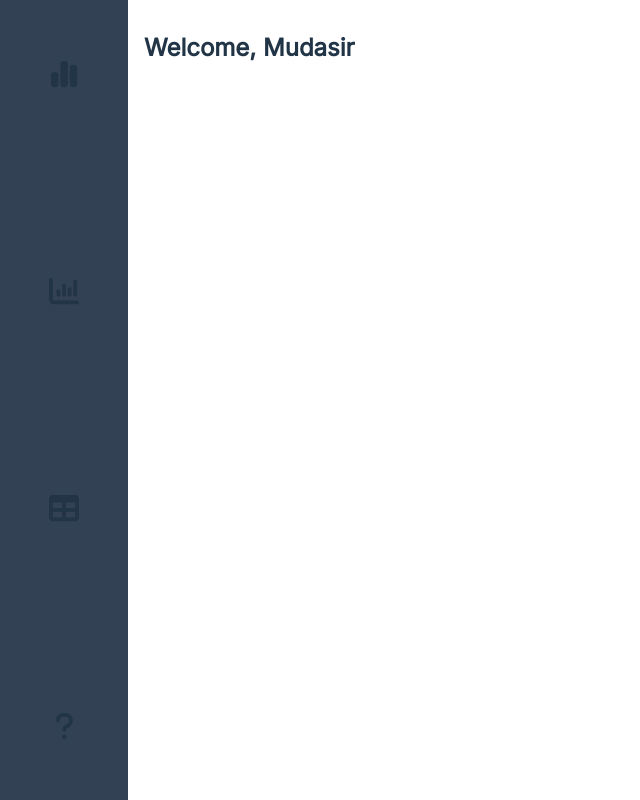
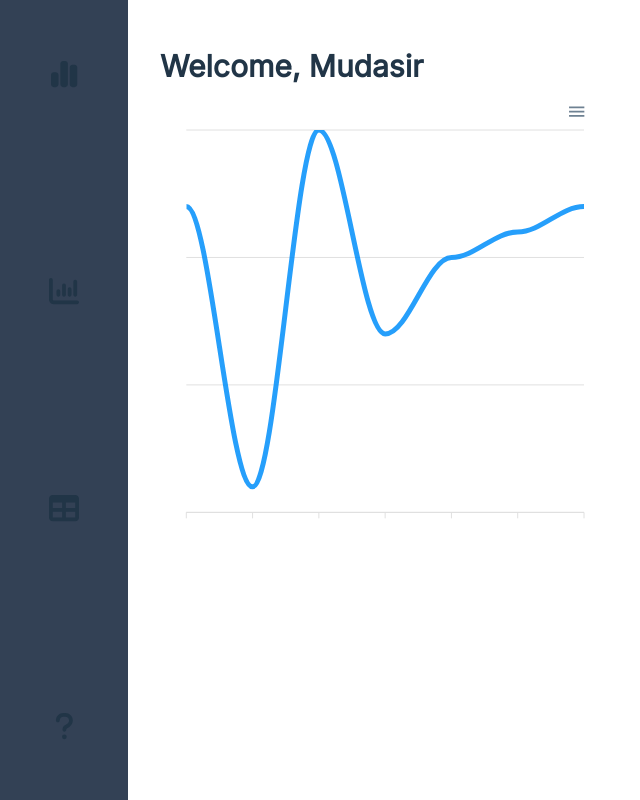
Before and after one commit to mud-ali/powerschool-plus, a React (Vite) app: page / in a window 1280 px wide. Shown: the whole page, without its empty margins (0-640 px from the left). Built offline with nearby package versions, Linux system fonts and the light colour scheme.

Commit message:
add in gpa history graph on home page

```diff
--- /dev/null
+++ b/src/components/GPAHistory.tsx
@@ -0,0 +1,57 @@
+import Chart from 'react-apexcharts';
+
+export default function GPAHistory(props: {gpa: number[]}) {
+
+    const series = [
+        {
+            name: "GPA",
+            data: props.gpa
+        }
+    ];
+
+    const options : ApexCharts.ApexOptions = {
+        chart: {
+            height: 600,
+            type: 'line',
+            zoom: {
+                enabled: false
+            }
+        },
+        dataLabels: {
+            enabled: false
+        },
+        stroke: {
+            curve: 'smooth'
+        },
+        markers: {
+            size: 0,
+        },
+        grid: {
+            row: {
+                colors: ['transparent'], // alternating background colors
+                opacity: 0.5
+            },
+        },
+        xaxis: {
+            labels: {
+                style: {
+                    colors: 'white'
+                },
+            },
+            categories: Array.from({length: props.gpa.length}, (_, i) => i + 1)
+        },
+        yaxis: {
+            labels: {
+                style: {
+                    colors: 'white'
+                },
+            },
+        }
+    };
+
+    return (
+        <>
+            <Chart options={options} series={series} type="line" height={450} width={450}/>
+        </>
+    );
+}
--- a/src/pages/Home.tsx
+++ b/src/pages/Home.tsx
@@ -1,11 +1,14 @@
+import GPAHistory from "@/components/GPAHistory";
 import Header from "@/components/Header";
+import { userInfo } from "@/types/userInfo";
 
-export default function Home() {
+export default function Home(props: userInfo) {
   return (
     <div className="flex flex-row">
         <Header/>
         <div className="pl-4 pt-8">
-            <h1 className="text-2xl font-bold">Welcome, Mudasir</h1>
+            <h1 className="text-3xl font-bold block m-4">Welcome, {props.name}</h1>
+            <GPAHistory gpa={props.pastGpas}/>
         </div>
     </div>
   )
--- a/src/router/pageData.tsx
+++ b/src/router/pageData.tsx
@@ -6,7 +6,9 @@ import { userInfo } from "@/types/userInfo";
 const fakeUser : userInfo = {
     name: "Mudasir",
     gpa: 3.5,
-    pastGpas: [3.7, 2.6, 4.0, 3.2, 3.5, 3.6, 3.7],
+    pastGpas: [
+        3.7, 2.6, 4.0, 3.2, 3.5, 3.6, 3.7
+    ],
 }
 
 const pagesData : pageInfo[] = [
```
